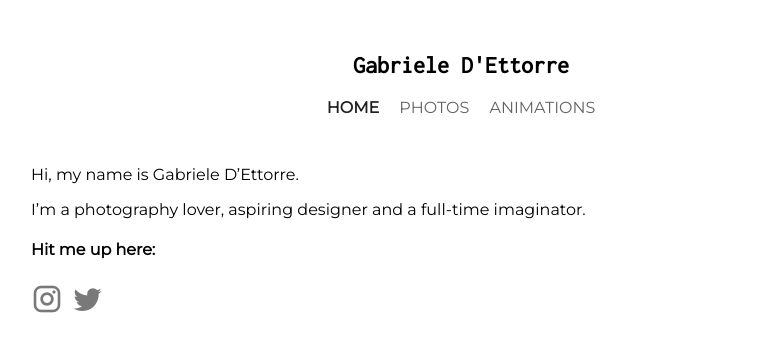
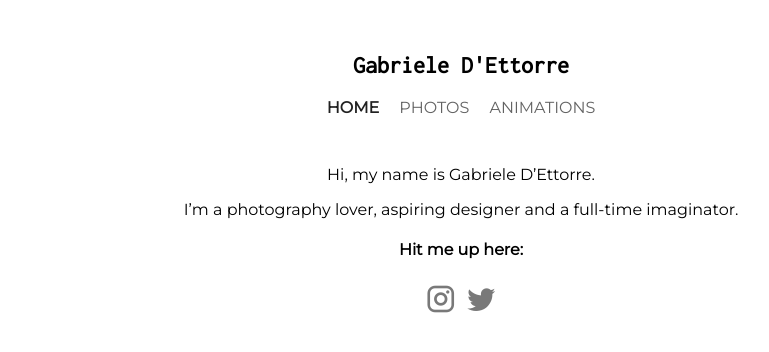
Before and after one commit to gabrieledettorre/gabrieledettorre.github.io, a Jekyll site: the page built from index.md, in a window 1280 px wide. Shown: the top 352 px of the page, without its empty margins (179-948 px from the left). Built offline with Jekyll 4.4.1, drawn with Linux system fonts in a browser that asks for light colours.

Commit message:
centered home

```diff
--- a/_layouts/home.html
+++ b/_layouts/home.html
@@ -1,7 +1,7 @@
 {% include head.html %}
 {% include toolbar.html %}
 <body>
-  <main class="content">
+  <main class="content center">
     {{content}}
   </main>
 </body>
--- a/css/master.css
+++ b/css/master.css
@@ -55,6 +55,10 @@ header .navitem#selected {
   padding-right: 8px;
 }
 
+.center {
+  text-align: center;
+}
+
 .postcard img {
   width: 292px;
   height: 292px;
```
